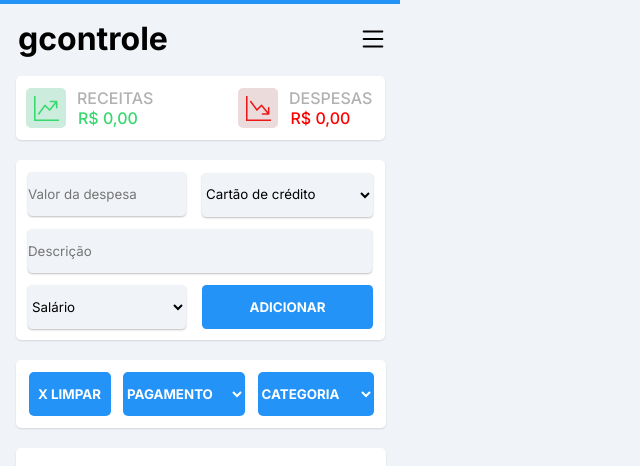
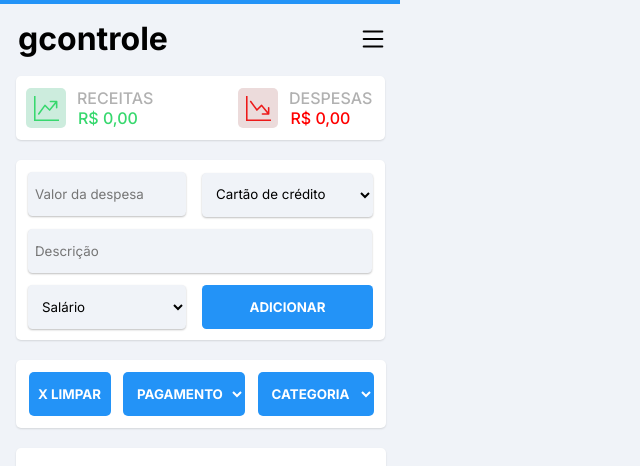
Before and after one commit to ViniciusSoares21/gcontrole, a React (Create React App) app: page / in a window 1280 px wide. Shown: the top 466 px of the page, without its empty margins (0-640 px from the left). Built offline with nearby package versions, Linux system fonts and the light colour scheme.

Commit message:
style: ajusta posicionamento do texto dos inputs

```diff
--- a/src/components/WalletForm.module.css
+++ b/src/components/WalletForm.module.css
@@ -61,3 +61,11 @@
   background-color: rgb(240, 243, 248);
   box-shadow: 0px 1px 2px rgba(0, 0, 0, 0.25);
 }
+
+input[type="text"]::placeholder {
+  padding-left: 7px;
+}
+
+select {
+  padding-left: 10px;
+}
```
